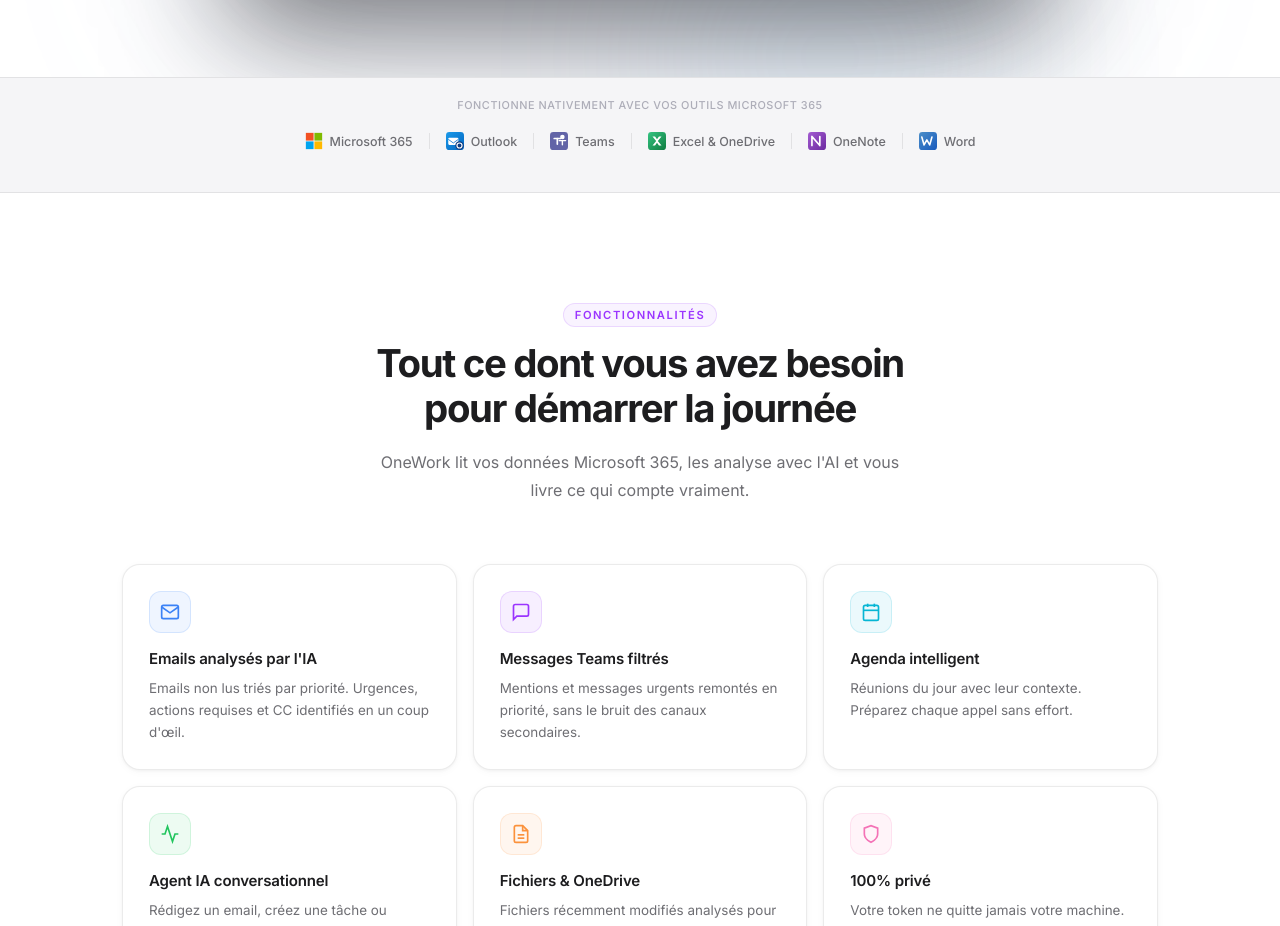
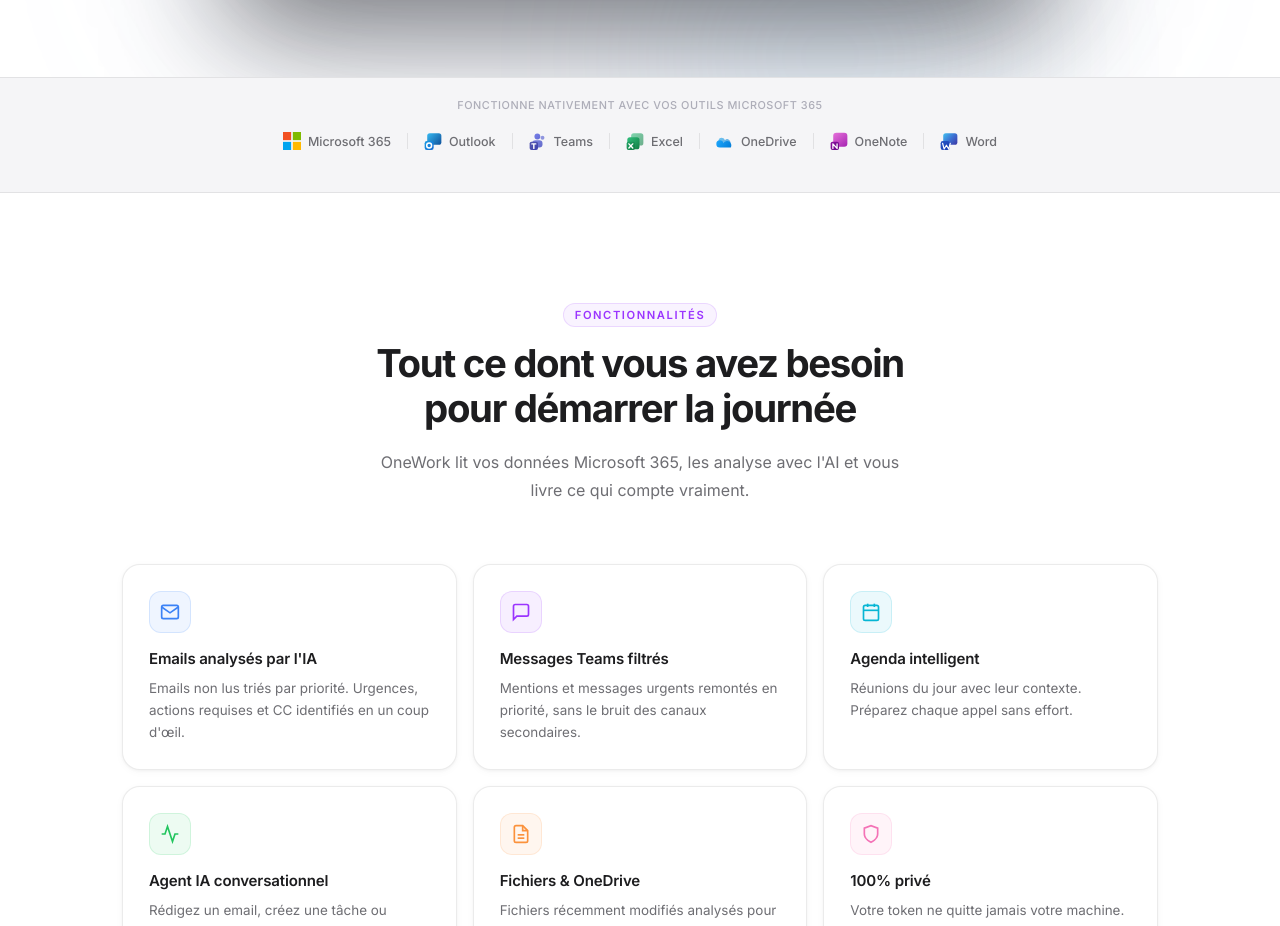
Before and after one commit to Alexheno/oneworkk, a plain HTML site: page index.html in a window 1280 px wide. Shown: the part 1264-2190 px from the top of the page. Drawn offline with Linux system fonts and the light colour scheme.

Commit message:
feat: real Fluent MS icons with gradients, split Excel/OneDrive

```diff
--- a/index.html
+++ b/index.html
@@ -748,39 +748,45 @@
   <section class="integrations">
     <p class="integrations-label">Fonctionne nativement avec vos outils Microsoft 365</p>
     <div class="integrations-logos">
+      <!-- Microsoft 365: 4 squares -->
       <div class="integration-item">
-        <!-- Microsoft: official 4-color logo -->
-        <svg width="18" height="18" viewBox="0 0 21 21"><rect x="1" y="1" width="9" height="9" fill="#F25022"/><rect x="11" y="1" width="9" height="9" fill="#7FBA00"/><rect x="1" y="11" width="9" height="9" fill="#00A4EF"/><rect x="11" y="11" width="9" height="9" fill="#FFB900"/></svg>
+        <svg width="18" height="18" viewBox="0 0 21 21"><rect x="0" y="0" width="9.5" height="9.5" fill="#F25022"/><rect x="11.5" y="0" width="9.5" height="9.5" fill="#7FBA00"/><rect x="0" y="11.5" width="9.5" height="9.5" fill="#00A4EF"/><rect x="11.5" y="11.5" width="9.5" height="9.5" fill="#FFB900"/></svg>
         <span>Microsoft 365</span>
       </div>
       <div class="integration-sep"></div>
+      <!-- Outlook: stacked layers cyan→blue + O badge -->
       <div class="integration-item">
-        <!-- Outlook: blue bg, white envelope body + V fold + O ring badge -->
-        <svg width="18" height="18" viewBox="0 0 32 32" fill="none"><defs><linearGradient id="ol1" x1="0" y1="0" x2="32" y2="32" gradientUnits="userSpaceOnUse"><stop stop-color="#1A9AEA"/><stop offset="1" stop-color="#0365C0"/></linearGradient></defs><rect width="32" height="32" rx="6" fill="url(#ol1)"/><rect x="4" y="10" width="18" height="13" rx="2" fill="white"/><path d="M4 13l9 6.5 9-6.5" fill="none" stroke="#1177D1" stroke-width="1.5"/><circle cx="24" cy="24" r="7.5" fill="#0F3D82"/><circle cx="24" cy="24" r="4.5" fill="none" stroke="white" stroke-width="2"/></svg>
+        <svg width="18" height="18" viewBox="0 0 28 28" fill="none"><defs><linearGradient id="g-ol-bg" x1="5" y1="2" x2="27" y2="22" gradientUnits="userSpaceOnUse"><stop stop-color="#35B8F1"/><stop offset="1" stop-color="#0C4B96"/></linearGradient><linearGradient id="g-ol-bd" x1="1" y1="14" x2="15" y2="28" gradientUnits="userSpaceOnUse"><stop stop-color="#1B9DE2"/><stop offset="1" stop-color="#1269D3"/></linearGradient></defs><rect x="5" y="2" width="22" height="18" rx="4" fill="url(#g-ol-bg)"/><rect x="1" y="14" width="14" height="14" rx="3.5" fill="url(#g-ol-bd)"/><circle cx="8" cy="21" r="3.8" fill="none" stroke="white" stroke-width="2.3"/></svg>
         <span>Outlook</span>
       </div>
       <div class="integration-sep"></div>
+      <!-- Teams: people silhouettes purple + T badge -->
       <div class="integration-item">
-        <!-- Teams: purple bg, bold T + person head -->
-        <svg width="18" height="18" viewBox="0 0 32 32" fill="none"><rect width="32" height="32" rx="6" fill="#6264A7"/><circle cx="22" cy="9" r="4" fill="white"/><rect x="15" y="14" width="14" height="2.5" rx="1.25" fill="white"/><rect x="20.75" y="14" width="2.5" height="10" rx="1.25" fill="white"/><rect x="6" y="10" width="14" height="3" rx="1.5" fill="white"/><rect x="11.5" y="10" width="3" height="13" rx="1.5" fill="white"/></svg>
+        <svg width="18" height="18" viewBox="0 0 28 28" fill="none"><defs><linearGradient id="g-tm-bg" x1="5" y1="2" x2="27" y2="26" gradientUnits="userSpaceOnUse"><stop stop-color="#7B83EB"/><stop offset="1" stop-color="#4B53BC"/></linearGradient><linearGradient id="g-tm-bd" x1="1" y1="15" x2="14" y2="28" gradientUnits="userSpaceOnUse"><stop stop-color="#5558AF"/><stop offset="1" stop-color="#3D40AC"/></linearGradient></defs><circle cx="13" cy="7" r="4.5" fill="url(#g-tm-bg)"/><rect x="5" y="13" width="16" height="11" rx="5" fill="url(#g-tm-bg)" opacity="0.9"/><circle cx="21" cy="9" r="3" fill="url(#g-tm-bg)" opacity="0.7"/><rect x="1" y="15" width="13" height="13" rx="3" fill="url(#g-tm-bd)"/><path d="M4.5 18.5h6M7.5 18.5v7" stroke="white" stroke-width="2.2" stroke-linecap="round"/></svg>
         <span>Teams</span>
       </div>
       <div class="integration-sep"></div>
+      <!-- Excel: stacked green squares + X badge -->
       <div class="integration-item">
-        <!-- Excel: green bg, white X (two diagonal rects) -->
-        <svg width="18" height="18" viewBox="0 0 32 32" fill="none"><defs><linearGradient id="xl1" x1="0" y1="0" x2="32" y2="32" gradientUnits="userSpaceOnUse"><stop stop-color="#33C481"/><stop offset="1" stop-color="#107C41"/></linearGradient></defs><rect width="32" height="32" rx="6" fill="url(#xl1)"/><path d="M8 8l6.5 8L8 24h4.5l3.5-5 3.5 5H24l-6.5-8L24 8h-4.5L16 13 12.5 8z" fill="white"/></svg>
-        <span>Excel & OneDrive</span>
+        <svg width="18" height="18" viewBox="0 0 28 28" fill="none"><defs><linearGradient id="g-xl-bg" x1="5" y1="2" x2="27" y2="22" gradientUnits="userSpaceOnUse"><stop stop-color="#33C481"/><stop offset="1" stop-color="#107C41"/></linearGradient><linearGradient id="g-xl-bd" x1="1" y1="15" x2="14" y2="28" gradientUnits="userSpaceOnUse"><stop stop-color="#21A366"/><stop offset="1" stop-color="#107C41"/></linearGradient></defs><rect x="8" y="2" width="19" height="19" rx="4" fill="url(#g-xl-bg)" opacity="0.6"/><rect x="2" y="8" width="19" height="19" rx="4" fill="url(#g-xl-bg)"/><rect x="1" y="15" width="13" height="13" rx="3" fill="url(#g-xl-bd)"/><path d="M4.5 18.5L10.5 25M10.5 18.5L4.5 25" stroke="white" stroke-width="2.2" stroke-linecap="round"/></svg>
+        <span>Excel</span>
       </div>
       <div class="integration-sep"></div>
+      <!-- OneDrive: two overlapping clouds cyan→blue -->
       <div class="integration-item">
-        <!-- OneNote: purple bg, white N -->
-        <svg width="18" height="18" viewBox="0 0 32 32" fill="none"><defs><linearGradient id="on1" x1="0" y1="0" x2="32" y2="32" gradientUnits="userSpaceOnUse"><stop stop-color="#A35BD1"/><stop offset="1" stop-color="#6C2AA0"/></linearGradient></defs><rect width="32" height="32" rx="6" fill="url(#on1)"/><path d="M7 8v16M7 8L21 24V8M21 8v16" stroke="white" stroke-width="3" stroke-linecap="round" stroke-linejoin="round"/></svg>
+        <svg width="18" height="18" viewBox="0 0 28 28" fill="none"><defs><linearGradient id="g-od-1" x1="0" y1="8" x2="28" y2="22" gradientUnits="userSpaceOnUse"><stop stop-color="#35B8F1"/><stop offset="1" stop-color="#1B79D0"/></linearGradient><linearGradient id="g-od-2" x1="2" y1="12" x2="26" y2="26" gradientUnits="userSpaceOnUse"><stop stop-color="#1CA5FB"/><stop offset="1" stop-color="#0078D4"/></linearGradient></defs><path d="M21 19H9a5 5 0 010-10 5 5 0 014.9 4A4.5 4.5 0 0121 19z" fill="url(#g-od-1)" opacity="0.7"/><path d="M23 24H6a5.5 5.5 0 010-11 5.5 5.5 0 015.4 4.4A5 5 0 0123 24z" fill="url(#g-od-2)"/></svg>
+        <span>OneDrive</span>
+      </div>
+      <div class="integration-sep"></div>
+      <!-- OneNote: pink/purple shape + N badge -->
+      <div class="integration-item">
+        <svg width="18" height="18" viewBox="0 0 28 28" fill="none"><defs><linearGradient id="g-on-bg" x1="5" y1="1" x2="26" y2="28" gradientUnits="userSpaceOnUse"><stop stop-color="#E672DA"/><stop offset="1" stop-color="#9E1BAD"/></linearGradient><linearGradient id="g-on-bd" x1="1" y1="15" x2="14" y2="28" gradientUnits="userSpaceOnUse"><stop stop-color="#8A119E"/><stop offset="1" stop-color="#680A86"/></linearGradient></defs><rect x="5" y="1" width="22" height="22" rx="5" fill="url(#g-on-bg)"/><rect x="1" y="15" width="13" height="13" rx="3" fill="url(#g-on-bd)"/><path d="M4.5 18.5v7M4.5 18.5L11 25.5V18.5M11 18.5v7" stroke="white" stroke-width="2" stroke-linecap="round" stroke-linejoin="round"/></svg>
         <span>OneNote</span>
       </div>
       <div class="integration-sep"></div>
+      <!-- Word: stacked pages cyan→blue/purple + W badge -->
       <div class="integration-item">
-        <!-- Word: blue bg, white W -->
-        <svg width="18" height="18" viewBox="0 0 32 32" fill="none"><defs><linearGradient id="wd1" x1="0" y1="0" x2="32" y2="32" gradientUnits="userSpaceOnUse"><stop stop-color="#4B8EC8"/><stop offset="1" stop-color="#185ABD"/></linearGradient></defs><rect width="32" height="32" rx="6" fill="url(#wd1)"/><path d="M5 9l4 14 5-9 5 9 4-14" stroke="white" stroke-width="2.8" stroke-linecap="round" stroke-linejoin="round" fill="none"/></svg>
+        <svg width="18" height="18" viewBox="0 0 28 28" fill="none"><defs><linearGradient id="g-wd-bg" x1="5" y1="2" x2="27" y2="22" gradientUnits="userSpaceOnUse"><stop stop-color="#41C1F0"/><stop offset="0.5" stop-color="#3C6FD2"/><stop offset="1" stop-color="#3D2F9E"/></linearGradient><linearGradient id="g-wd-bd" x1="1" y1="14" x2="15" y2="28" gradientUnits="userSpaceOnUse"><stop stop-color="#2756C5"/><stop offset="1" stop-color="#173DB0"/></linearGradient></defs><rect x="5" y="2" width="22" height="18" rx="4" fill="url(#g-wd-bg)"/><rect x="1" y="14" width="14" height="14" rx="3.5" fill="url(#g-wd-bd)"/><path d="M4 17.5l2.5 9 3.5-6 3.5 6 2.5-9" stroke="white" stroke-width="1.8" stroke-linecap="round" stroke-linejoin="round" fill="none"/></svg>
         <span>Word</span>
       </div>
     </div>
```
